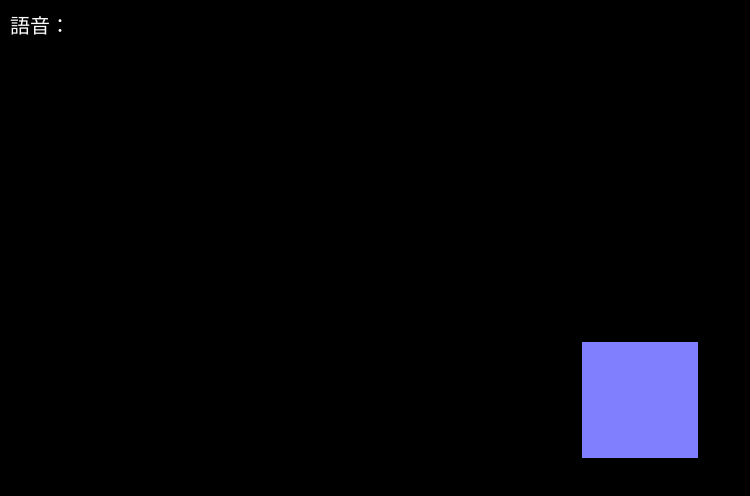
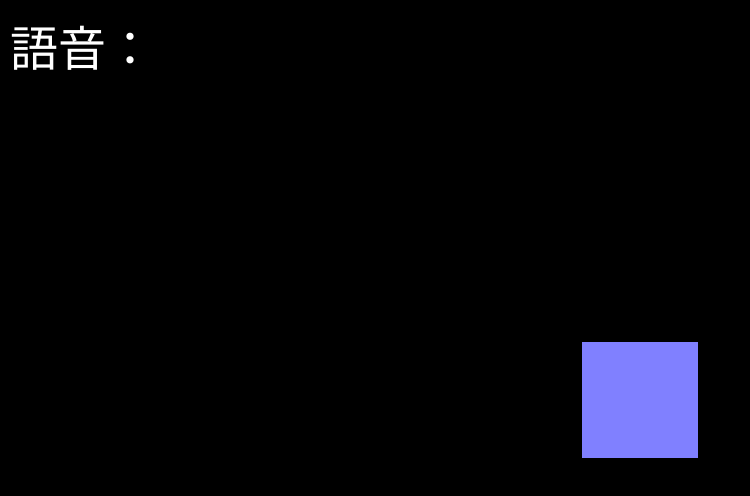
Before and after one commit to cdcd540092/voice_text, a plain HTML site: page index.html in a window 1280 px wide. Shown: the whole page, without its empty margins (0-750 px from the left). Drawn offline with nearby package versions, Linux system fonts and the light colour scheme.

Commit message:
Update index.html

```diff
--- a/index.html
+++ b/index.html
@@ -20,7 +20,7 @@
       left: 10px;
       background: transparent;
       color: white;
-      font-size: 20px;
+      font-size: 48px;
       font-family: monospace;
       padding: 0;
       z-index: 9999;
```
